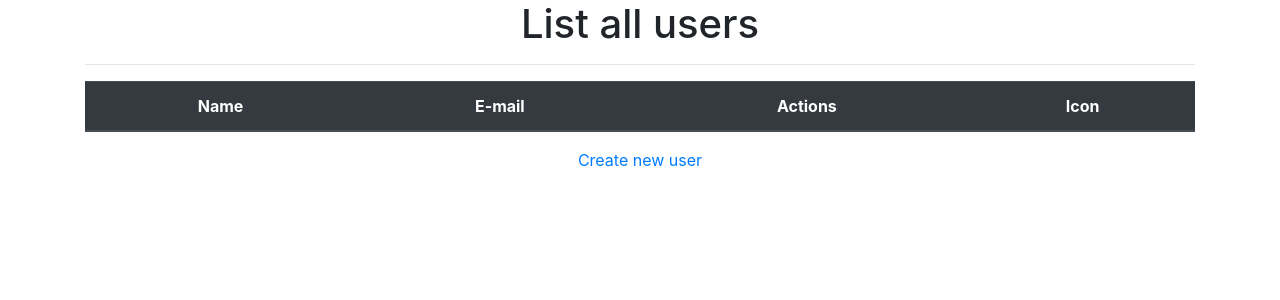
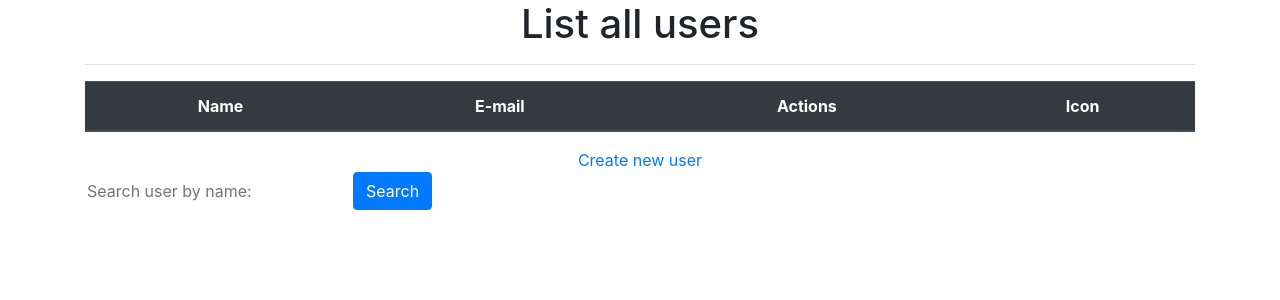
Before and after one commit to thiiagoms/django-app, a Django app: page / in a window 1280 px wide. Shown: the top 300 px of the page. Run offline with Django 3.2, Linux system fonts and the light colour scheme; lists and menus that the app fills with data are empty; some libraries are stand-ins or nearby versions.

Commit message:
working on search field function :hammer:

```diff
--- a/templates/index.html
+++ b/templates/index.html
@@ -22,10 +22,23 @@
                 </th>
                 <th scope="col">Image</th>
                 </th>
-                {% endfor %}
+            {% endfor %}
             </tr>
         </tbody>
     </table>
     <a href="{% url 'create' %}">Create new user</a>
 </div>
+<div class="row">
+  <div class="col-12">
+    <form class="form-inline">
+        <div class="form-group mb-2">
+            <label for="searchUser" class="sr-only">Search user:  </label>
+            <input type="text" name="searchuser" id="searchUser" class="form-control-plaintext" placeholder="Search user by name: ">
+        </div>
+        <div class="form-group mx-sm-3 mb-2">
+           <button type="submit" class="btn btn-primary">Search</button>
+        </div>
+    </form>
+  </div>
+</div>
 {% endblock %}
```
